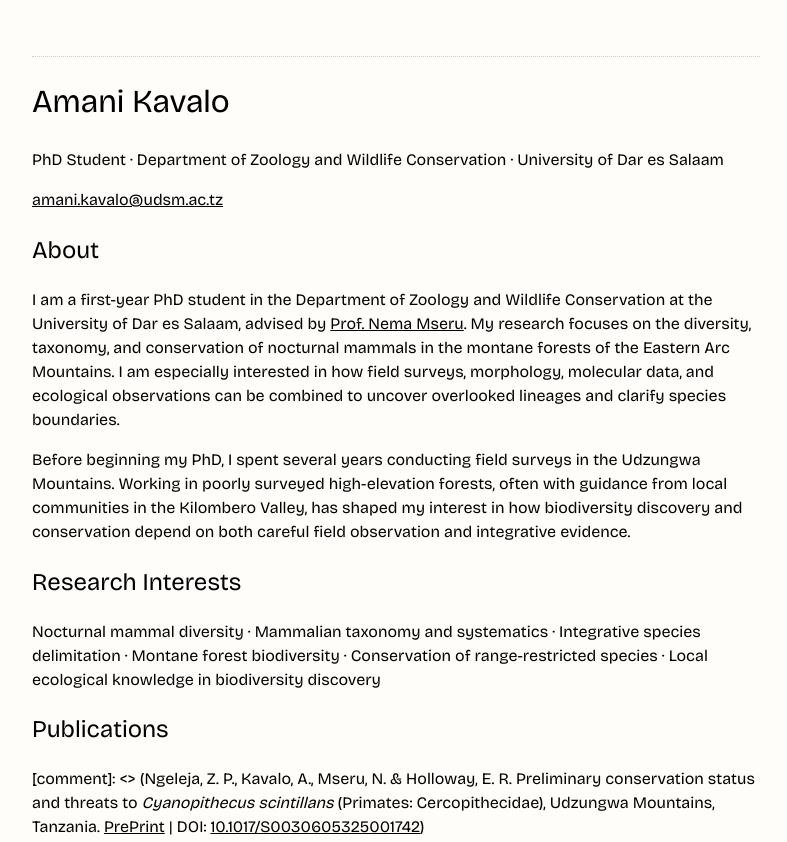
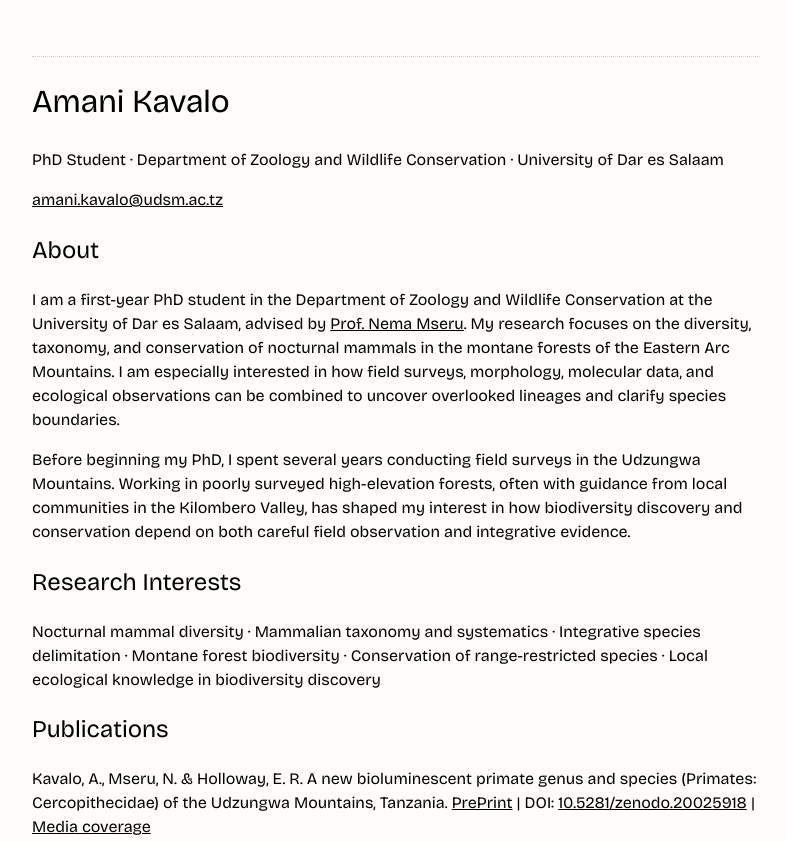
Before and after one commit to amanikavalo/amanikavalo.github.io, a plain HTML site: page index.html in a window 1280 px wide. Shown: the top 842 px of the page, without its empty margins (244-1031 px from the left). Drawn offline with nearby package versions, Linux system fonts and the light colour scheme.

Commit message:
rebuilding site Sat May 16 16:41:43 EDT 2026

```diff
--- a/index.html
+++ b/index.html
@@ -22,7 +22,7 @@
   <meta itemprop="description" content="Amani Kavalo PhD Student · Department of Zoology and Wildlife Conservation · University of Dar es Salaam
 amani.kavalo@udsm.ac.tz
 About I am a first-year PhD student in the Department of Zoology and Wildlife Conservation at the University of Dar es Salaam, advised by Prof. Nema Mseru. My research focuses on the diversity, taxonomy, and conservation of nocturnal mammals in the montane forests of the Eastern Arc Mountains. I am especially interested in how field surveys, morphology, molecular data, and ecological observations can be combined to uncover overlooked lineages and clarify species boundaries.">
-  <meta itemprop="wordCount" content="462">
+  <meta itemprop="wordCount" content="432">
 
     <link rel="canonical" href="https://amanikavalo.github.io/">
     <link rel="icon" href="https://amanikavalo.github.io//assets/favicon.ico">
@@ -78,7 +78,9 @@
 <h2 id="research-interests">Research Interests</h2>
 <p>Nocturnal mammal diversity · Mammalian taxonomy and systematics · Integrative species delimitation · Montane forest biodiversity · Conservation of range-restricted species · Local ecological knowledge in biodiversity discovery</p>
 <h2 id="publications">Publications</h2>
-<p>[comment]: &lt;&gt; (Ngeleja, Z. P., <strong>Kavalo, A.</strong>, Mseru, N. &amp; Holloway, E. R. Preliminary conservation status and threats to <em>Cyanopithecus scintillans</em> (Primates: Cercopithecidae), Udzungwa Mountains, Tanzania. <a href="https://amanikavalo.github.io/files/Conservation.pdf">PrePrint</a> | DOI: <a href="https://doi.org/10.1017/S0030605325001742">10.1017/S0030605325001742</a>)</p>
+<!--
+Ngeleja, Z. P., **Kavalo, A.**, Mseru, N. & Holloway, E. R. Preliminary conservation status and threats to *Cyanopithecus scintillans* (Primates: Cercopithecidae), Udzungwa Mountains, Tanzania. [PrePrint](https://amanikavalo.github.io/files/Conservation.pdf) | DOI: [10.1017/S0030605325001742](https://doi.org/10.1017/S0030605325001742)
+-->
 <p><strong>Kavalo, A.</strong>, Mseru, N. &amp; Holloway, E. R. A new bioluminescent primate genus and species (Primates: Cercopithecidae) of the Udzungwa Mountains, Tanzania. <a href="https://amanikavalo.github.io/files/Bluebits_journal_E5.pdf">PrePrint</a> | DOI: <a href="https://doi.org/10.5281/zenodo.20025918">10.5281/zenodo.20025918</a> | <a href="https://nichefinds.blog/2025/03/14/the-azure-ghost-of-tanzania-inside-the-discovery-of-the-bluebits/">Media coverage</a></p>
 <h2 id="projects">Projects</h2>
 <h3 id="cyanopithecus-scintillans--the-bluebits"><em>Cyanopithecus scintillans</em> — the Bluebits</h3>
```
